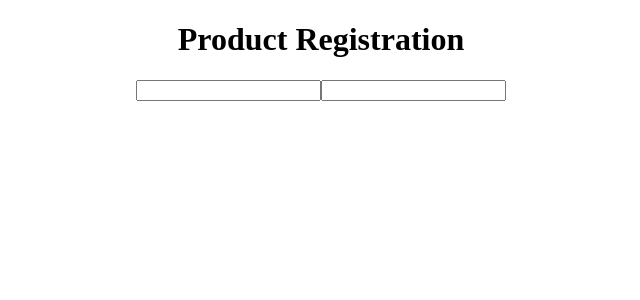
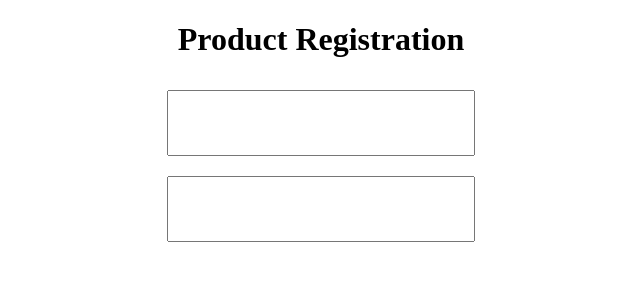
Before and after one commit to WillianFarias/product-registration-app-front-react, a React (Create React App) app: page / in a window 1280 px wide. Shown: the top 300 px of the page, without its empty margins (319-959 px from the left). Built offline with nearby package versions, Linux system fonts and the light colour scheme.

Commit message:
alterando dimensoes dos imputs

```diff
--- a/src/App.css
+++ b/src/App.css
@@ -2,37 +2,15 @@
   text-align: center;
 }
 
-.App-logo {
-  height: 40vmin;
-  pointer-events: none;
-}
-
-@media (prefers-reduced-motion: no-preference) {
-  .App-logo {
-    animation: App-logo-spin infinite 20s linear;
-  }
-}
-
-.App-header {
-  background-color: #282c34;
-  min-height: 100vh;
+.form {
   display: flex;
   flex-direction: column;
   align-items: center;
   justify-content: center;
-  font-size: calc(10px + 2vmin);
-  color: white;
 }
 
-.App-link {
-  color: #61dafb;
+.form input {
+  width: 300px;
+  height: 60px;
+  margin: 10px;
 }
-
-@keyframes App-logo-spin {
-  from {
-    transform: rotate(0deg);
-  }
-  to {
-    transform: rotate(360deg);
-  }
-}
```
